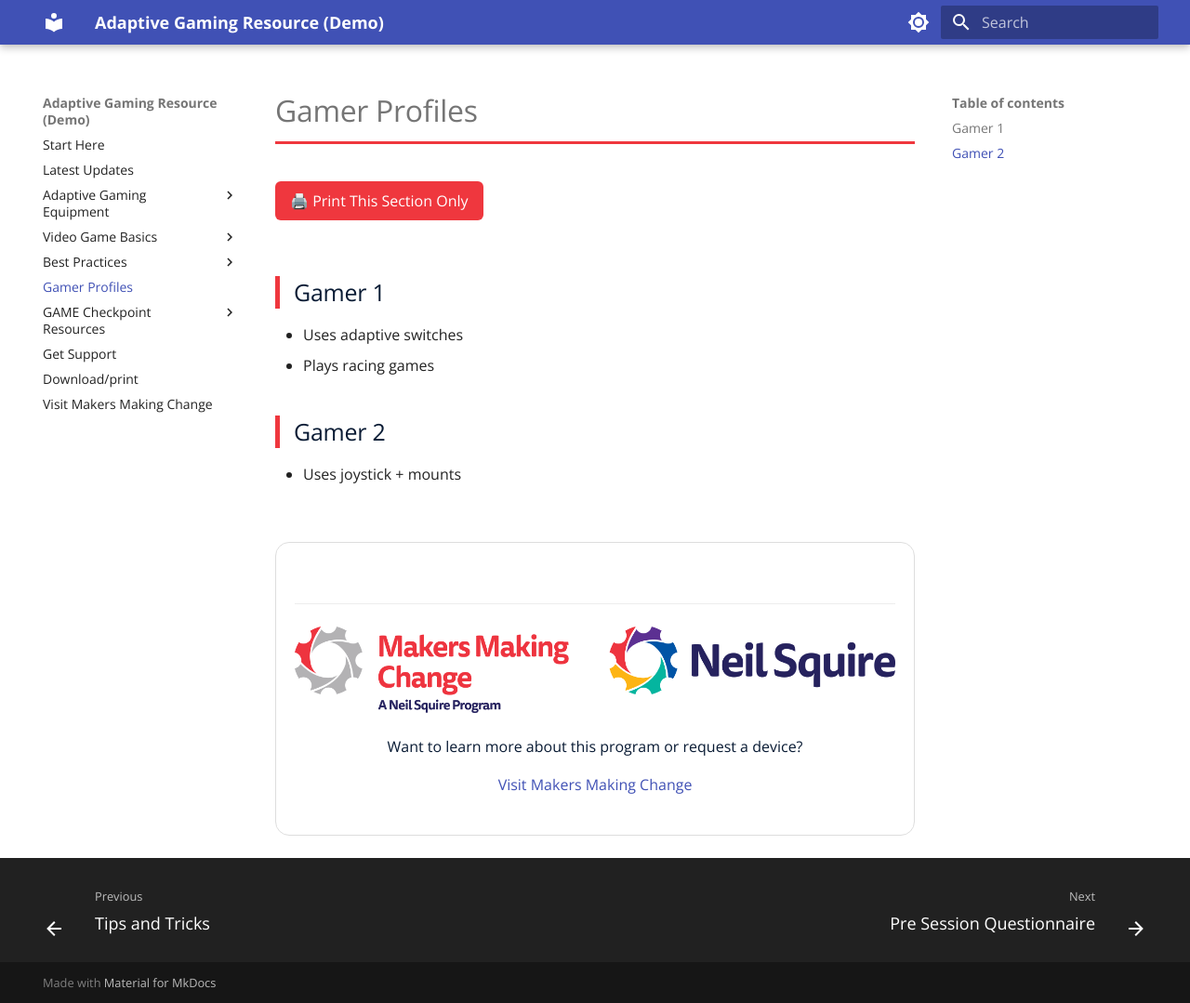
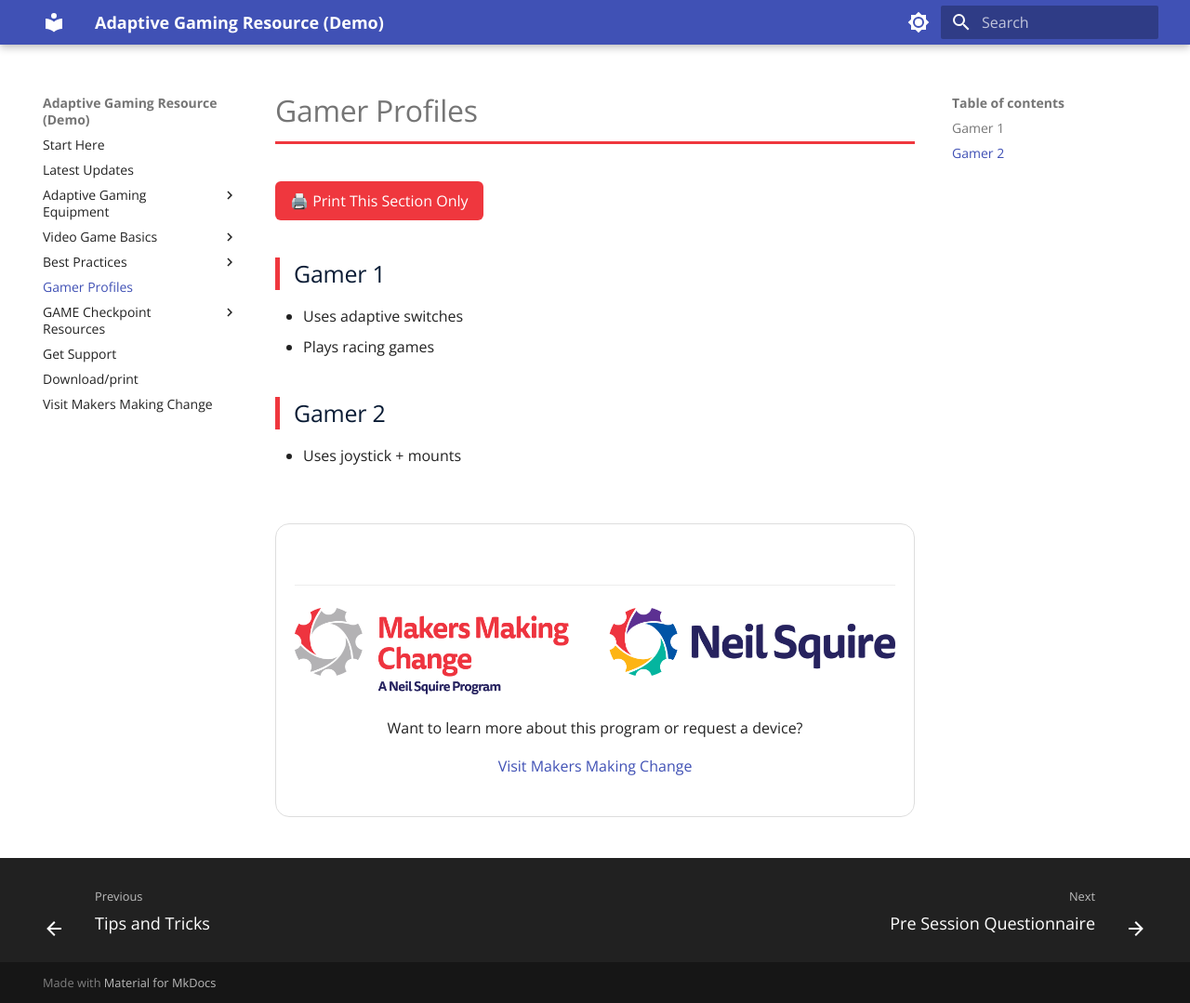
Before and after one commit to tjfentie/GAME-Resource-Test, an MkDocs documentation site: the page built from docs/profiles.md, in a window 1280 px wide and 1079 px high. Shown: the whole window at 93% size. Built offline with MkDocs 1.6.1 and Material for MkDocs 9.7.7, drawn with Linux system fonts in a browser that asks for light colours.

Commit message:
updated content

```diff
--- a/docs/styles/extra.css
+++ b/docs/styles/extra.css
@@ -1,40 +1,26 @@
 /* =============================================================
-   1. GLOBAL TYPOGRAPHY & BRANDING
+   1. GLOBAL & TYPOGRAPHY
    ============================================================= */
 @import url('https://fonts.googleapis.com/css2?family=Open+Sans:wght@300;400;600;700;800&display=swap');
 
 body {
   font-family: 'Open Sans', sans-serif;
   line-height: 1.7;
-  -webkit-font-smoothing: antialiased;
 }
 
-h1, h2, h3, h4 {
+h1, h2, h3 {
   font-family: 'Open Sans', sans-serif;
   color: #091b34;
   font-weight: 800;
 }
 
-h1 {
-  font-size: 2.2rem;
-  border-bottom: 3px solid #ef373e;
-  padding-bottom: 12px;
-  margin-bottom: 1.5rem;
-}
-
-h2 {
-  font-size: 1.75rem;
-  margin-top: 2rem;
-  border-left: 5px solid #ef373e;
-  padding-left: 15px;
-}
+h1 { border-bottom: 3px solid #ef373e; padding-bottom: 12px; }
+h2 { border-left: 5px solid #ef373e; padding-left: 15px; }
 
 /* =============================================================
-   2. DARK MODE (SLATE) - Screen Experience
+   2. DARK MODE (SLATE) - Screen View
    ============================================================= */
 [data-md-color-scheme="slate"] {
-  --md-typeset-color: #ffffff;
-  --md-default-fg-color: #ffffff;
   --md-accent-fg-color: #ef373e;
 }
 
@@ -44,8 +30,7 @@ h2 {
 }
 
 [data-md-color-scheme="slate"] h1,
-[data-md-color-scheme="slate"] h2,
-[data-md-color-scheme="slate"] h3 {
+[data-md-color-scheme="slate"] h2 {
   color: #ffffff !important;
 }
 
@@ -65,7 +50,6 @@ h2 {
     align-items: center;
     gap: 8px;
     text-decoration: none;
-    margin-bottom: 20px;
   }
 
   .mmc-cta-container {
@@ -76,73 +60,52 @@ h2 {
     border-radius: 15px;
     text-align: center;
   }
-
-  .mmc-cta-container p { color: #091b34 !important; }
 }
 
 /* =============================================================
-   4. PRINT STYLES (Forces Light Mode Layout)
+   4. PRINT STYLES (Forced Light Mode + Top-Left Logo)
    ============================================================= */
 @media print {
-  @page { margin: 0.75in; }
+  @page { margin: 0.5in; }
 
-  /* 1. FORCE COLORS FOR PRINTER (Neutralizes Dark Mode) */
+  /* Force Light Mode Colors */
   * {
     color: #000 !important;
     background: transparent !important;
-    box-shadow: none !important;
-    text-shadow: none !important;
     -webkit-print-color-adjust: exact !important;
     print-color-adjust: exact !important;
   }
 
-  body {
-    background-color: #ffffff !important;
-    color: #000000 !important;
-    font-size: 11pt;
-  }
-
-  /* 2. RESTORE BRANDED COLORS FOR HEADERS ON PAPER */
-  h1, h2, h3 { color: #091b34 !important; }
+  body { background-color: #fff !important; font-size: 11pt; }
+  h1, h2 { color: #091b34 !important; }
   h1 { border-bottom: 3px solid #ef373e !important; }
   h2 { border-left: 5px solid #ef373e !important; }
 
-  /* 3. HIDE DIGITAL ELEMENTS */
-  .md-header, .md-sidebar, .md-footer, .md-nav, .md-top,
-  .print-button, .mmc-cta-container, .video {
+  /* Hide UI elements */
+  .md-header, .md-sidebar, .md-footer, .md-nav, .print-button, .mmc-cta-container, .video {
     display: none !important;
   }
 
-  /* 4. REVEAL & SIZE QR CODES */
-  .qr, .qr-link {
-    display: block !important;
-    visibility: visible !important;
-    margin: 15px 0 !important;
+  /* SMALL TOP-LEFT LOGO */
+  body::before {
+    content: "";
+    display: block;
+    width: 2in !important; /* Max 2 inches long */
+    height: 0.6in;
+    background-image: url('../images/MMC_NSS_Logo.png');
+    background-repeat: no-repeat;
+    background-position: left center;
+    background-size: contain;
+    margin-bottom: 20px;
   }
 
+  /* QR Sizing */
   .qr img, .qr-link img {
     width: 1.2in !important;
     height: 1.2in !important;
-    display: block !important;
   }
 
-  .qr p, .qr-link p {
-    font-size: 10pt !important;
-    font-weight: 700 !important;
-    margin-bottom: 20px !important;
-  }
-
-  /* 5. PRINT HEADER LOGO */
-  body::before {
-    content: "";
-    display: block;
-    height: 100px;
-    background-image: url('../images/MMC_NSS_Logo.png');
-    background-repeat: no-repeat;
-    background-size: contain;
-    border-bottom: 3px solid #ef373e;
-    margin-bottom: 30px;
-  }
+  .qr p, .qr-link p { font-weight: 700; margin-top: 5px; }
 
   a[href^="http"]:after { content: " (" attr(href) ")"; font-size: 0.85em; }
   .md-content { margin-left: 0 !important; }
```
Also changed, not shown: docs/index.md (+19 -12 lines).
